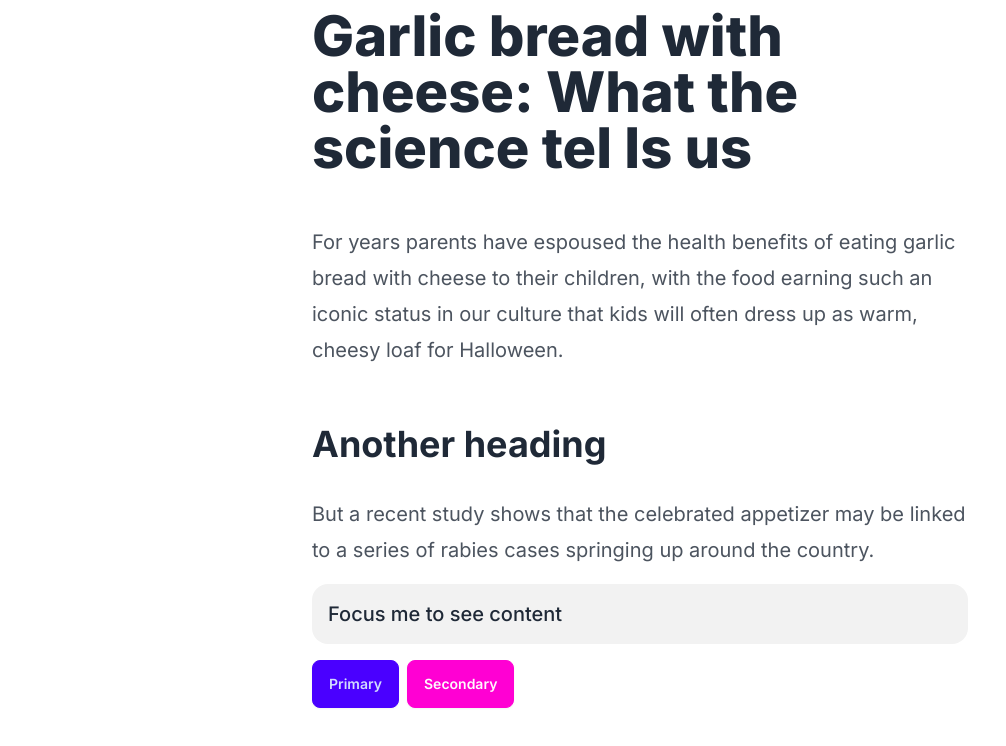
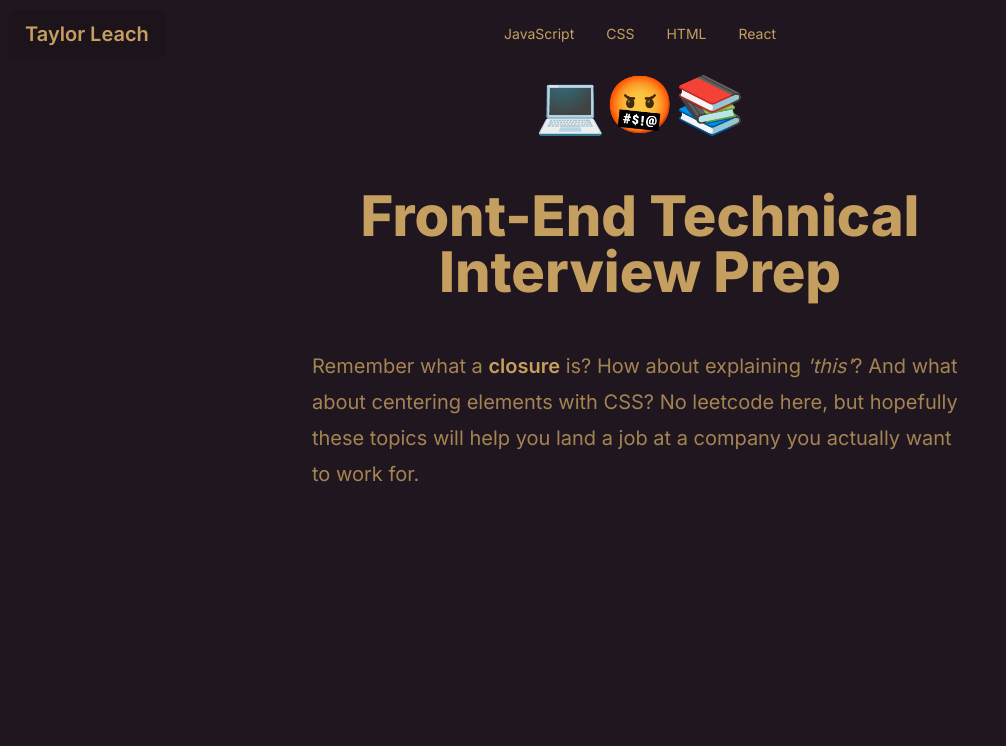
Before and after one commit to tayloraleach/interview, a Next.js app: page / in a window 1280 px wide. Shown: the top 746 px of the page, without its empty margins (0-1006 px from the left). Built offline with nearby package versions, Linux system fonts and the light colour scheme.

Commit message:
added pages for html, js, css, and react and shared layout

```diff
--- a/src/app/components/Article.tsx
+++ /dev/null
@@ -1,19 +0,0 @@
-import React from 'react';
-
-export default function Article() {
-  return (
-    <article className='prose lg:prose-xl'>
-      <h1>Garlic bread with cheese: What the science tel ls us</h1>
-      <p>
-        For years parents have espoused the health benefits of eating garlic bread with cheese to
-        their children, with the food earning such an iconic status in our culture that kids will
-        often dress up as warm, cheesy loaf for Halloween.
-      </p>
-      <h2>Another heading</h2>
-      <p>
-        But a recent study shows that the celebrated appetizer may be linked to a series of rabies
-        cases springing up around the country.
-      </p>
-    </article>
-  );
-}
--- /dev/null
+++ b/src/app/css/page.tsx
@@ -0,0 +1,15 @@
+import React from 'react';
+
+export default function CssTopics() {
+  return (
+    <>
+      <h1>CSS</h1>
+      <p>
+        Lorem ipsum dolor sit amet consectetur adipisicing elit. Distinctio culpa corporis quasi
+        obcaecati necessitatibus optio atque quis? Unde ut, numquam dolorum mollitia voluptatibus
+        impedit eius! Quo, eum explicabo! Impedit fuga cupiditate, vitae sint rerum voluptates
+        officiis aperiam eaque hic consequuntur!
+      </p>
+    </>
+  );
+}
--- /dev/null
+++ b/src/app/html/page.tsx
@@ -0,0 +1,15 @@
+import React from 'react';
+
+export default function HtmlTopics() {
+  return (
+    <>
+      <h1>HTML</h1>
+      <p>
+        Lorem ipsum dolor sit amet consectetur adipisicing elit. Distinctio culpa corporis quasi
+        obcaecati necessitatibus optio atque quis? Unde ut, numquam dolorum mollitia voluptatibus
+        impedit eius! Quo, eum explicabo! Impedit fuga cupiditate, vitae sint rerum voluptates
+        officiis aperiam eaque hic consequuntur!
+      </p>
+    </>
+  );
+}
--- /dev/null
+++ b/src/app/javascript/layout.tsx
@@ -0,0 +1,6 @@
+import SectionLayout from '@/components/layouts/SectionLayout';
+import React from 'react';
+
+export default async function Layout({ children }: { children: React.ReactNode }) {
+  return <SectionLayout>{children}</SectionLayout>;
+}
--- /dev/null
+++ b/src/app/javascript/page.tsx
@@ -0,0 +1,15 @@
+import React from 'react';
+
+export default function JavaScriptTopics() {
+  return (
+    <>
+      <h1>Javascript</h1>
+      <p>
+        Lorem ipsum dolor sit amet consectetur adipisicing elit. Distinctio culpa corporis quasi
+        obcaecati necessitatibus optio atque quis? Unde ut, numquam dolorum mollitia voluptatibus
+        impedit eius! Quo, eum explicabo! Impedit fuga cupiditate, vitae sint rerum voluptates
+        officiis aperiam eaque hic consequuntur!
+      </p>
+    </>
+  );
+}
--- a/src/app/layout.tsx
+++ b/src/app/layout.tsx
@@ -1,22 +1,23 @@
 import type { Metadata } from 'next';
 import { Inter } from 'next/font/google';
 import './globals.css';
+import PageNavigation from '@/components/PageNavigation';
+import SectionLayout from '@/components/layouts/SectionLayout';
 
 const inter = Inter({ subsets: ['latin'] });
 
 export const metadata: Metadata = {
-  title: 'Create Next App',
-  description: 'Generated by create next app',
+  title: 'Front-End Interview Prep',
+  description: 'A place for me to share my front-end interview tips with my future self and others',
 };
 
-export default function RootLayout({
-  children,
-}: Readonly<{
-  children: React.ReactNode;
-}>) {
+export default function RootLayout({ children }: { children: React.ReactNode }) {
   return (
     <html lang='en'>
-      <body className={inter.className}>{children}</body>
+      <body className={inter.className}>
+        <PageNavigation />
+        <SectionLayout>{children}</SectionLayout>
+      </body>
     </html>
   );
 }
--- a/src/app/page.tsx
+++ b/src/app/page.tsx
@@ -1,21 +1,17 @@
-// import Image from "next/image";
-
-import Article from './components/Article';
-
 export default function Home() {
   return (
-    <main className='max-w-2xl m-auto min-h-screen p-2'>
-      <Article />
-      <div tabIndex={0} className='collapse bg-base-200 my-4'>
-        <div className='collapse-title text-xl font-medium'>Focus me to see content</div>
-        <div className='collapse-content'>
-          <p>tabIndex={0} attribute is necessary to make the div focusable</p>
-        </div>
-      </div>
-      <div className='gap-2 flex my-4'>
-        <button className='btn btn-primary'>Primary</button>
-        <button className='btn btn-secondary'>Secondary</button>
-      </div>
-    </main>
+    <>
+      <h1 className='text-center'>
+        💻🤬📚
+        <br />
+        <br />
+        Front-End Technical Interview Prep
+      </h1>
+      <p>
+        Remember what a <strong>closure</strong> is? How about explaining <em>&apos;this&apos;</em>?
+        And what about centering elements with CSS? No leetcode here, but hopefully these topics
+        will help you land a job at a company you actually want to work for.
+      </p>
+    </>
   );
 }
--- /dev/null
+++ b/src/app/react/page.tsx
@@ -0,0 +1,15 @@
+import React from 'react';
+
+export default function ReactTopics() {
+  return (
+    <>
+      <h1>React</h1>
+      <p>
+        Lorem ipsum dolor sit amet consectetur adipisicing elit. Distinctio culpa corporis quasi
+        obcaecati necessitatibus optio atque quis? Unde ut, numquam dolorum mollitia voluptatibus
+        impedit eius! Quo, eum explicabo! Impedit fuga cupiditate, vitae sint rerum voluptates
+        officiis aperiam eaque hic consequuntur!
+      </p>
+    </>
+  );
+}
--- /dev/null
+++ b/src/components/PageNavigation.tsx
@@ -0,0 +1,61 @@
+import Link from 'next/link';
+import React from 'react';
+
+export default function PageNavigation() {
+  return (
+    <div className='navbar bg-base-100'>
+      <div className='navbar-start'>
+        <div className='dropdown'>
+          <div tabIndex={0} role='button' className='btn btn-ghost lg:hidden'>
+            <svg
+              xmlns='http://www.w3.org/2000/svg'
+              className='h-5 w-5'
+              fill='none'
+              viewBox='0 0 24 24'
+              stroke='currentColor'>
+              <path
+                strokeLinecap='round'
+                strokeLinejoin='round'
+                strokeWidth='2'
+                d='M4 6h16M4 12h8m-8 6h16'
+              />
+            </svg>
+          </div>
+          <ul
+            tabIndex={0}
+            className='menu menu-sm dropdown-content mt-3 z-[1] p-2 shadow bg-base-100 rounded-box w-52'>
+            <MenuItems />
+          </ul>
+        </div>
+        <Link href='/' className='btn text-xl'>
+          Taylor Leach
+        </Link>
+      </div>
+      <div className='navbar-center hidden lg:flex'>
+        <ul className='menu menu-horizontal px-1'>
+          <MenuItems />
+        </ul>
+      </div>
+      <div className='navbar-end'></div>
+    </div>
+  );
+}
+
+function MenuItems() {
+  return (
+    <>
+      <li>
+        <Link href='/javascript'>JavaScript</Link>
+      </li>
+      <li>
+        <Link href='/css'>CSS</Link>
+      </li>
+      <li>
+        <Link href='/html'>HTML</Link>
+      </li>
+      <li>
+        <Link href='/react'>React</Link>
+      </li>
+    </>
+  );
+}
--- /dev/null
+++ b/src/components/layouts/SectionLayout.tsx
@@ -0,0 +1,9 @@
+import React from 'react';
+
+export default function SectionLayout({ children }: { children: React.ReactNode }) {
+  return (
+    <main className='max-w-2xl m-auto min-h-screen p-2'>
+      <article className='prose lg:prose-xl'>{children}</article>
+    </main>
+  );
+}
--- a/tailwind.config.ts
+++ b/tailwind.config.ts
@@ -6,6 +6,9 @@ const config: Config = {
     './src/components/**/*.{js,ts,jsx,tsx,mdx}',
     './src/app/**/*.{js,ts,jsx,tsx,mdx}',
   ],
+  daisyui: {
+    themes: ['coffee'],
+  },
   theme: {
     extend: {},
   },
```
Also changed, not shown: src/_posts/javascript/test.md (added, +5 -0 lines).
